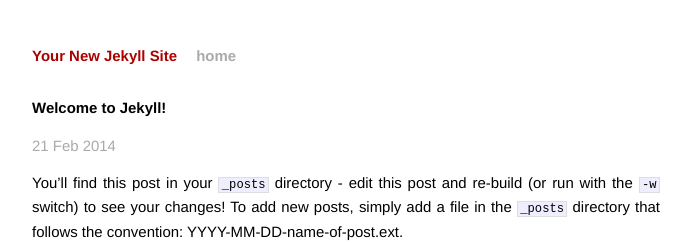
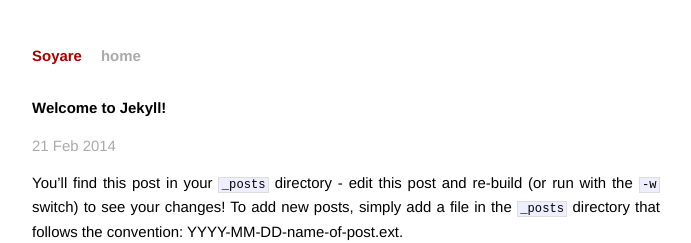
Before and after one commit to Ucache/Ucache.github.io, a Jekyll site: the page built from _posts/2014-02-21-welcome-to-jekyll.markdown, in a window 1280 px wide. Shown: the top 243 px of the page, without its empty margins (294-985 px from the left). Built offline with Jekyll 4.4.1, drawn with Linux system fonts in a browser that asks for light colours; Markdown is read by kramdown in place of the engine named in the settings.

Commit message:
Update _config.yml

```diff
--- a/_config.yml
+++ b/_config.yml
@@ -1,3 +1,3 @@
-name: Your New Jekyll Site
+name: Soyare
 markdown: redcarpet
 pygments: true
```
